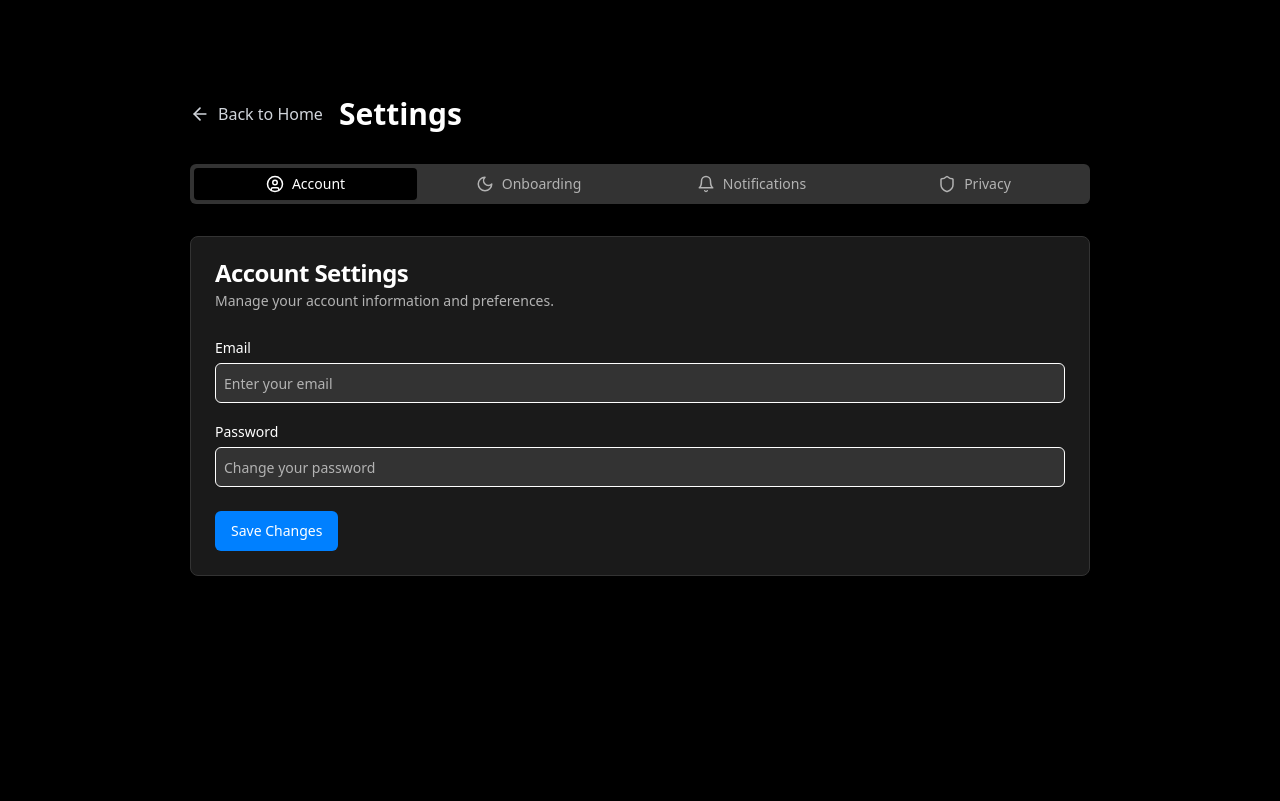
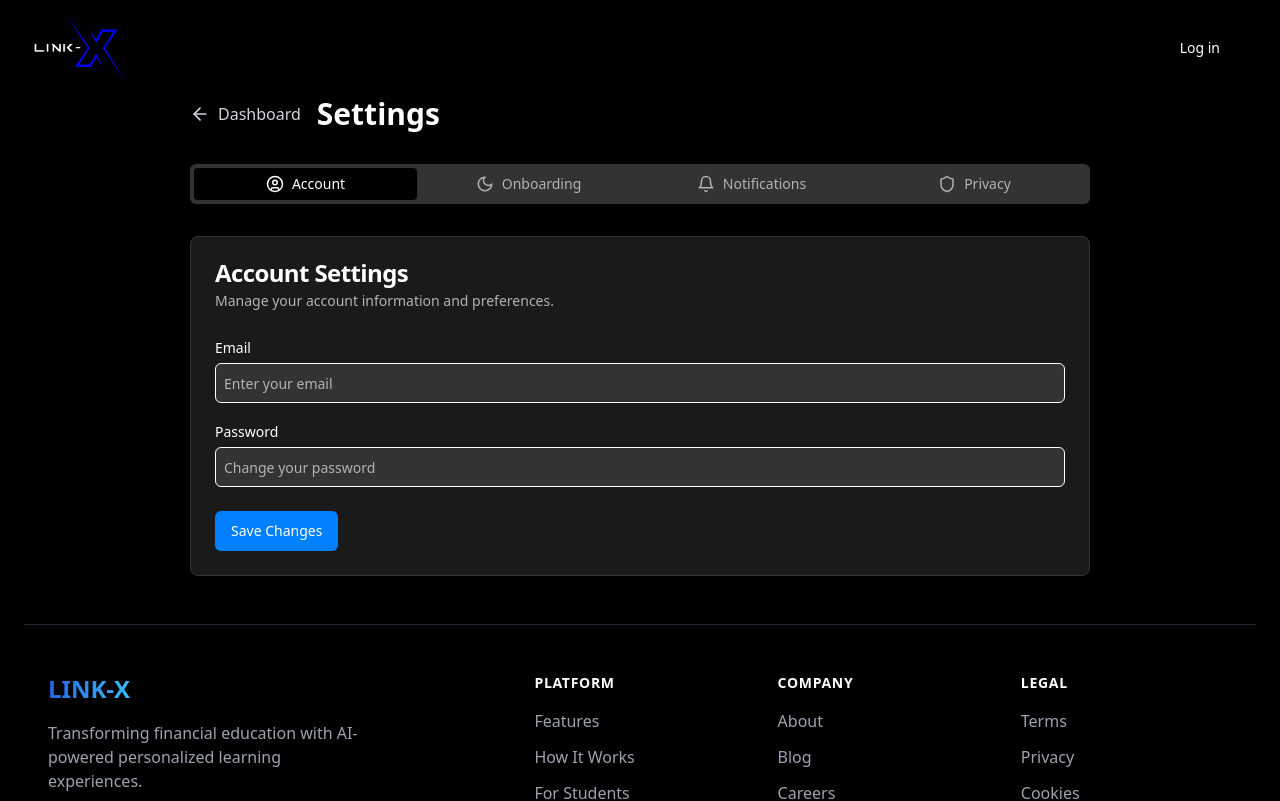
Before and after one commit to explicit09/LINK-X, a Next.js app in the folder coralx-frontend/: page /settings in a window 1280 px wide. Shown: the top 801 px of the page. Built offline with nearby package versions, Linux system fonts and the light colour scheme; no server answers.

Commit message:
dropdowns work plus header and footer added

```diff
--- a/coralx-frontend/app/(settings)/settings/page.tsx
+++ b/coralx-frontend/app/(settings)/settings/page.tsx
@@ -19,6 +19,8 @@ import { CheckedState } from "@radix-ui/react-checkbox";
 import { ArrowLeft, Bell, Shield, Moon, UserCircle } from "lucide-react";
 import Link from "next/link";
 import { useRouter } from "next/navigation";
+import Header from "@/components/link-x/Header";
+import Footer from "@/components/Footer";
 
 interface OnboardingData {
   name: string;
@@ -198,11 +200,13 @@ const Settings = () => {
 
   return (
     <div className="flex flex-col bg-black text-white min-h-screen w-full pt-24 pb-12 px-4 md:px-6">
-      <div className="max-w-[900px] mx-auto w-full">
+      <Header isLoggedIn={true}  />
+      <div className="max-w-[900px] mx-auto w-full mb-12">
+
         <div className="mb-8 flex items-center">
-          <Link href="/" className="flex items-center text-gray-300 hover:text-blue-400 mr-4">
+          <Link href="/dashboard" className="flex items-center text-gray-300 hover:text-blue-400 mr-4">
             <ArrowLeft size={20} className="mr-2" />
-            Back to Home
+            Dashboard
           </Link>
           <h1 className="text-3xl font-bold">Settings</h1>
         </div>
@@ -299,7 +303,8 @@ const Settings = () => {
                   onChange={(e) => handleChange(e.target.value, "traits")}
                 />
                 <Label>Preferred Learning Style</Label>
-                <Select onValueChange={(value: string) => handleChange(value, "learningStyle")}>
+                <Select  value={formData.learningStyle}
+                 onValueChange={(value: string) => handleChange(value, "learningStyle")}>
                   <SelectTrigger>
                     <SelectValue placeholder="Select a learning style" />
                   </SelectTrigger>
@@ -311,7 +316,8 @@ const Settings = () => {
                   </SelectContent>
                 </Select>
                 <Label>Depth of Explanation</Label>
-                <Select onValueChange={(value: string) => handleChange(value, "depth")}>
+                <Select value={formData.depth}
+                onValueChange={(value: string) => handleChange(value, "depth")}>
                   <SelectTrigger>
                     <SelectValue placeholder="Select depth" />
                   </SelectTrigger>
@@ -339,7 +345,8 @@ const Settings = () => {
                   onChange={(e) => handleChange(e.target.value, "interests")}
                 />
                 <Label>Preferred Study Schedule</Label>
-                <Select onValueChange={(value: string) => handleChange(value, "schedule")}>
+                <Select value={formData.schedule}
+                onValueChange={(value: string) => handleChange(value, "schedule")}>
                   <SelectTrigger>
                     <SelectValue placeholder="Select schedule" />
                   </SelectTrigger>
@@ -417,6 +424,7 @@ const Settings = () => {
           </TabsContent>
         </Tabs>
       </div>
+      <Footer/>
     </div>
   );
 };
```
